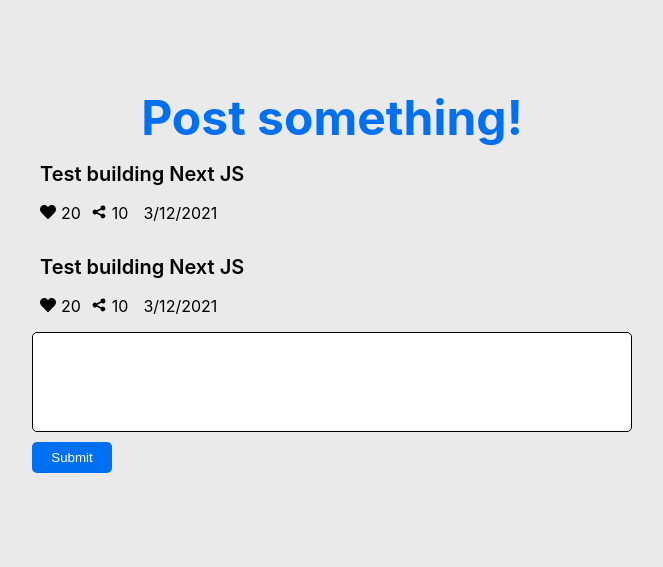
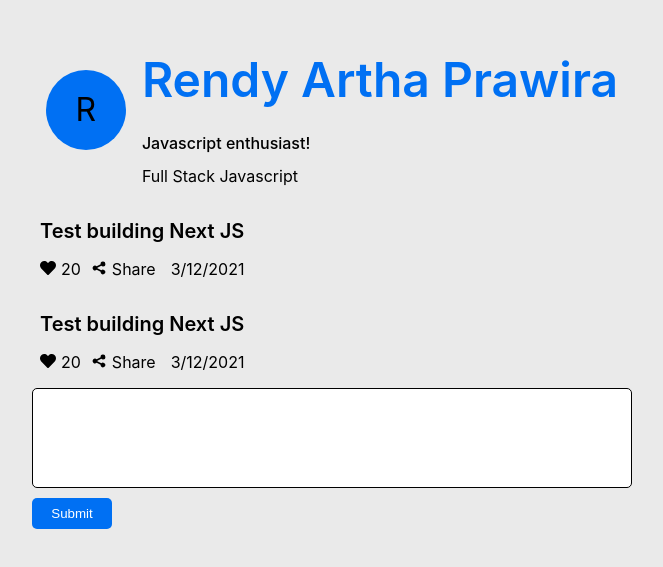
Before and after one commit to RendyArthaP/post-something, a Next.js app: page / in a window 1280 px wide. Shown: the part 139-706 px from the top of the page, without its empty margins (308-971 px from the left). Built offline with nearby package versions, Linux system fonts and the light colour scheme.

Commit message:
bio component

```diff
--- /dev/null
+++ b/src/components/Bio/Bio.js
@@ -0,0 +1,32 @@
+import styles from './Bio.module.scss';
+import { useState } from 'react';
+
+const Bio = () => {
+  const [user, setUser] = useState({
+    name: "Rendy Artha Prawira",
+    description: "Javascript enthusiast!",
+    jobs: "Full Stack Javascript"
+  })
+  return (
+    <div className={styles.wrapperBio}>
+      <div className={styles.avatarUser}>
+        <span>
+          {user.name.charAt(0)}
+        </span>
+      </div>
+      <div className={styles.infoUser}>
+        <h1>
+          {user.name}
+        </h1>
+        <h2>
+          {user.description}
+        </h2>
+        <span>
+          {user.jobs}
+        </span>
+      </div>
+    </div>
+  )
+}
+
+export default Bio
--- /dev/null
+++ b/src/components/Bio/Bio.module.scss
@@ -0,0 +1,41 @@
+$base-color: #0070f3;
+
+.wrapperBio {
+  display: flex;
+  flex-direction: row;
+  align-items: center;
+  margin-bottom: 1rem;
+}
+
+.avatarUser {
+  background-color: $base-color;
+  border-radius: 999px;
+  width: 5rem;
+  height: 5rem;
+  display: flex;
+  justify-content: center;
+  align-items: center;
+  span {
+    font-size: 2rem;
+  }
+}
+
+.infoUser {
+  display: flex;
+  flex-direction: column;
+  margin-left: 1rem;
+  margin-top: -1rem;
+  h1 {
+    font-size: 1.5rem;
+    font-weight: 600;
+  }
+  h2 {
+    margin-top: -0.5rem;
+    font-size: 1rem;
+    font-weight: 500;
+  }
+  span {
+    font-size: 1rem;
+    font-weight: 400;
+  }
+}
--- a/src/components/ListPost/ListPost.js
+++ b/src/components/ListPost/ListPost.js
@@ -14,7 +14,7 @@ const ListPost = () => {
           </div>
           <div className={styles.sharePosting}>
             <HiShare />
-            <span>10</span>
+            <span>Share</span>
           </div>
           <p>3/12/2021</p>
         </div>
@@ -28,7 +28,7 @@ const ListPost = () => {
           </div>
           <div className={styles.sharePosting}>
             <HiShare />
-            <span>10</span>
+            <span>Share</span>
           </div>
           <p>3/12/2021</p>
         </div>
--- a/src/components/PostForm/PostForm.js
+++ b/src/components/PostForm/PostForm.js
@@ -1,5 +1,4 @@
 import styles from '../../styles/Home.module.scss';
-
 
 const PostForm = () => {
   return (
--- a/src/pages/index.js
+++ b/src/pages/index.js
@@ -1,4 +1,5 @@
 import Head from 'next/head'
+import Bio from '../components/Bio/Bio'
 import ListPost from '../components/ListPost/ListPost'
 import PostForm from '../components/PostForm/PostForm'
 import styles from '../styles/Home.module.scss'
@@ -13,9 +14,7 @@ export default function Home() {
       </Head>
 
       <main className={styles.main}>
-        <h1 className={styles.title}>
-          Post something!
-        </h1>
+        <Bio />
         <ListPost />
         <PostForm />
       </main>
--- a/src/styles/Home.module.scss
+++ b/src/styles/Home.module.scss
@@ -21,7 +21,8 @@ $base-color: #0070f3;
   align-items: center;
   width: 100%;
   max-width: 600px;
-
+  margin-left: 2rem;
+  margin-right: 2rem;
   h1 {
     color: $base-color;
     font-size: 3rem;
```
Also changed, not shown: 1 other file (tests, documents, lock files or other folders).
